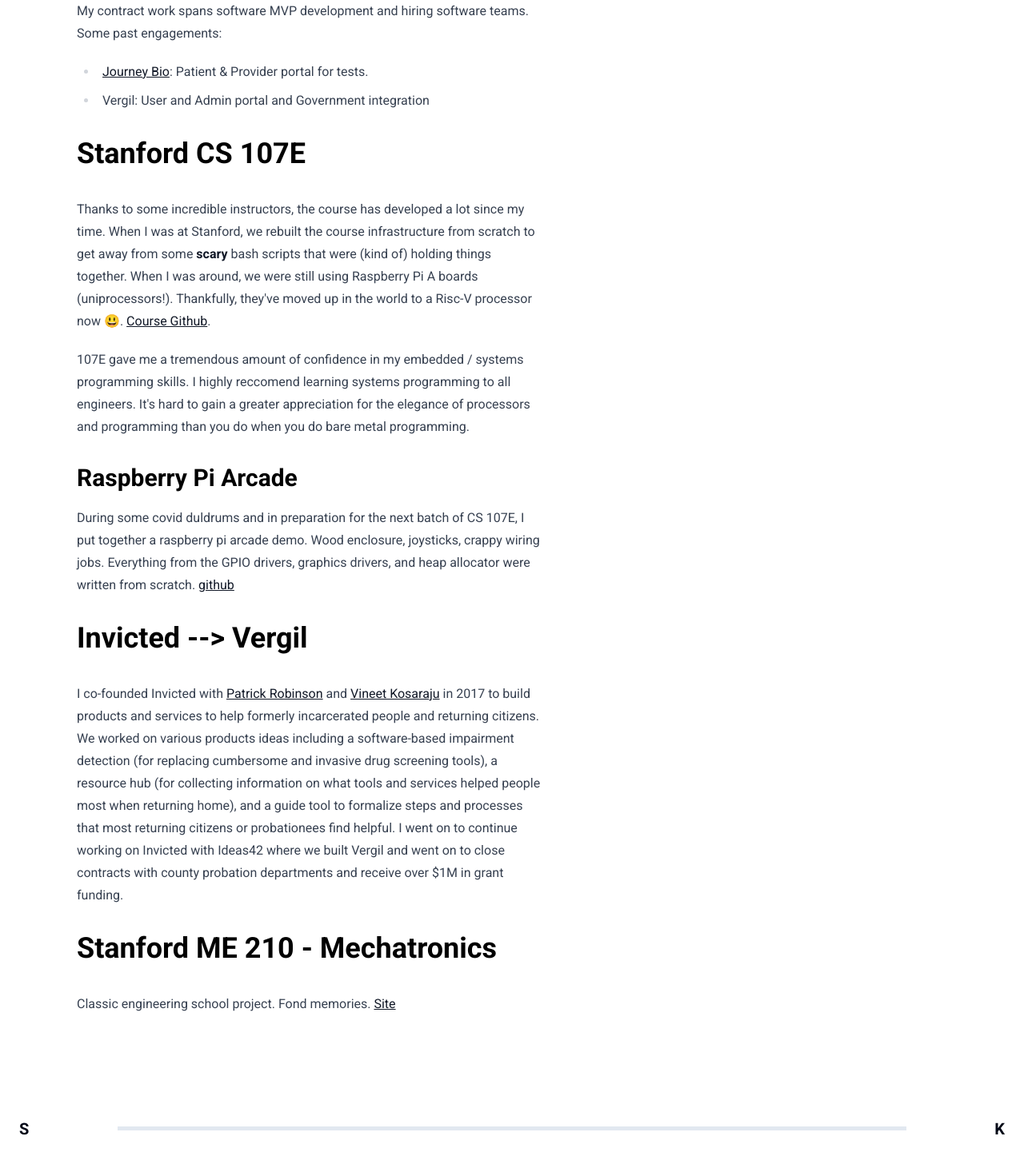
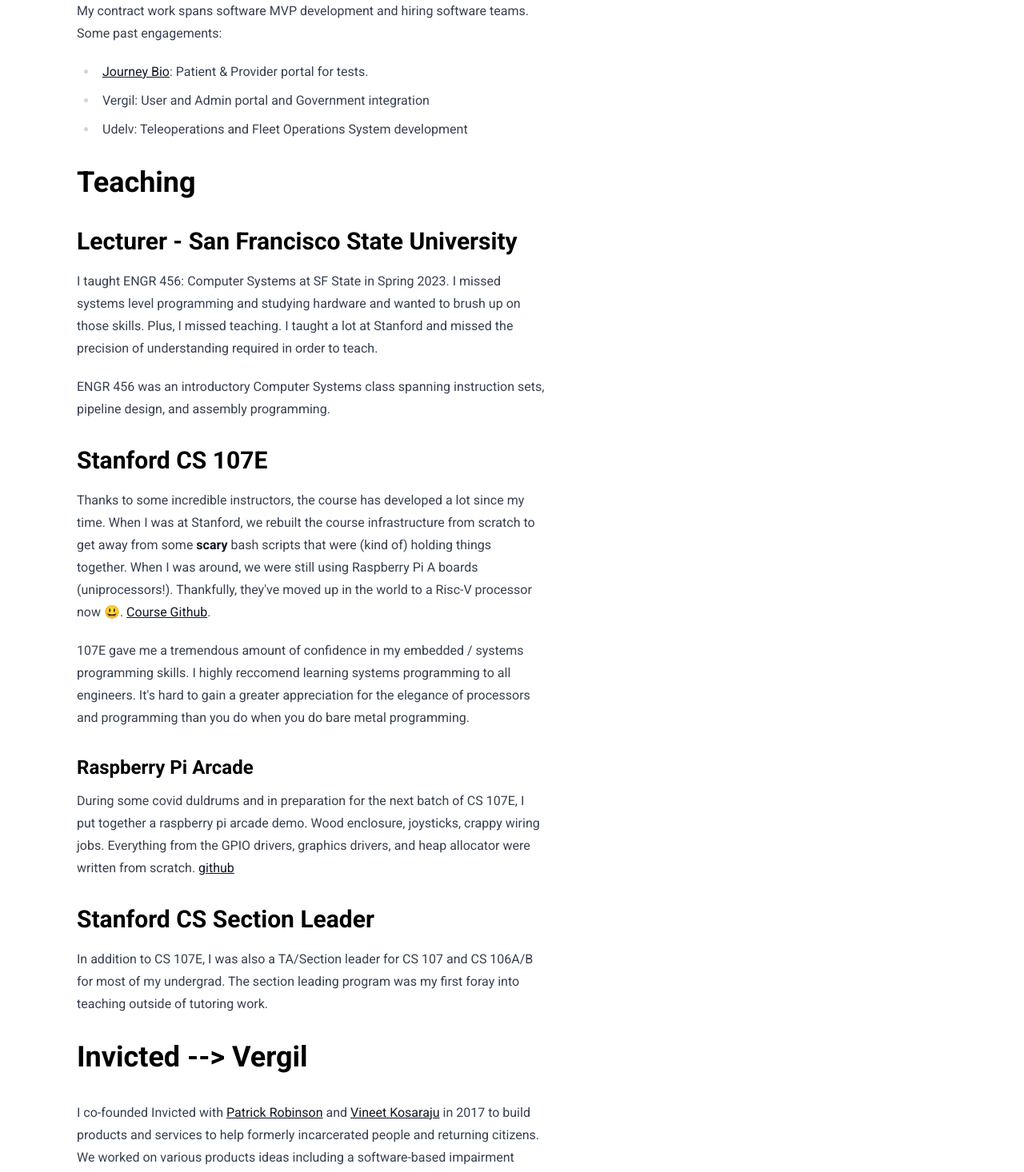
Before and after one commit to swkonz/portfolio-template, a Next.js app: page /stuff/projects in a window 1280 px wide. Shown: the part 499-1965 px from the top of the page at 80% size. Built offline with nearby package versions, Linux system fonts and the light colour scheme.

Commit message:
update teaching section and projects

```diff
--- a/app/stuff/projects/page.mdx
+++ b/app/stuff/projects/page.mdx
@@ -8,16 +8,29 @@
 
 - [Journey Bio](https://www.journeybio.life/): Patient & Provider portal for tests.
 - Vergil: User and Admin portal and Government integration
+- Udelv: Teleoperations and Fleet Operations System development
 
-## Stanford CS 107E
+## Teaching
+
+### Lecturer - San Francisco State University
+
+I taught ENGR 456: Computer Systems at SF State in Spring 2023. I missed systems level programming and studying hardware and wanted to brush up on those skills. Plus, I missed teaching. I taught a lot at Stanford and missed the precision of understanding required in order to teach.
+
+ENGR 456 was an introductory Computer Systems class spanning instruction sets, pipeline design, and assembly programming.
+
+### Stanford CS 107E
 
 Thanks to some incredible instructors, the course has developed a lot since my time. When I was at Stanford, we rebuilt the course infrastructure from scratch to get away from some **scary** bash scripts that were (kind of) holding things together. When I was around, we were still using Raspberry Pi A boards (uniprocessors!). Thankfully, they've moved up in the world to a Risc-V processor now 😃. [Course Github](https://github.com/cs107e).
 
 107E gave me a tremendous amount of confidence in my embedded / systems programming skills. I highly reccomend learning systems programming to all engineers. It's hard to gain a greater appreciation for the elegance of processors and programming than you do when you do bare metal programming.
 
-### Raspberry Pi Arcade
+#### Raspberry Pi Arcade
 
 During some covid duldrums and in preparation for the next batch of CS 107E, I put together a raspberry pi arcade demo. Wood enclosure, joysticks, crappy wiring jobs. Everything from the GPIO drivers, graphics drivers, and heap allocator were written from scratch. [github](https://github.com/swkonz/rpi-arcade)
+
+### Stanford CS Section Leader
+
+In addition to CS 107E, I was also a TA/Section leader for CS 107 and CS 106A/B for most of my undergrad. The section leading program was my first foray into teaching outside of tutoring work.
 
 ## Invicted --> Vergil
 
```
